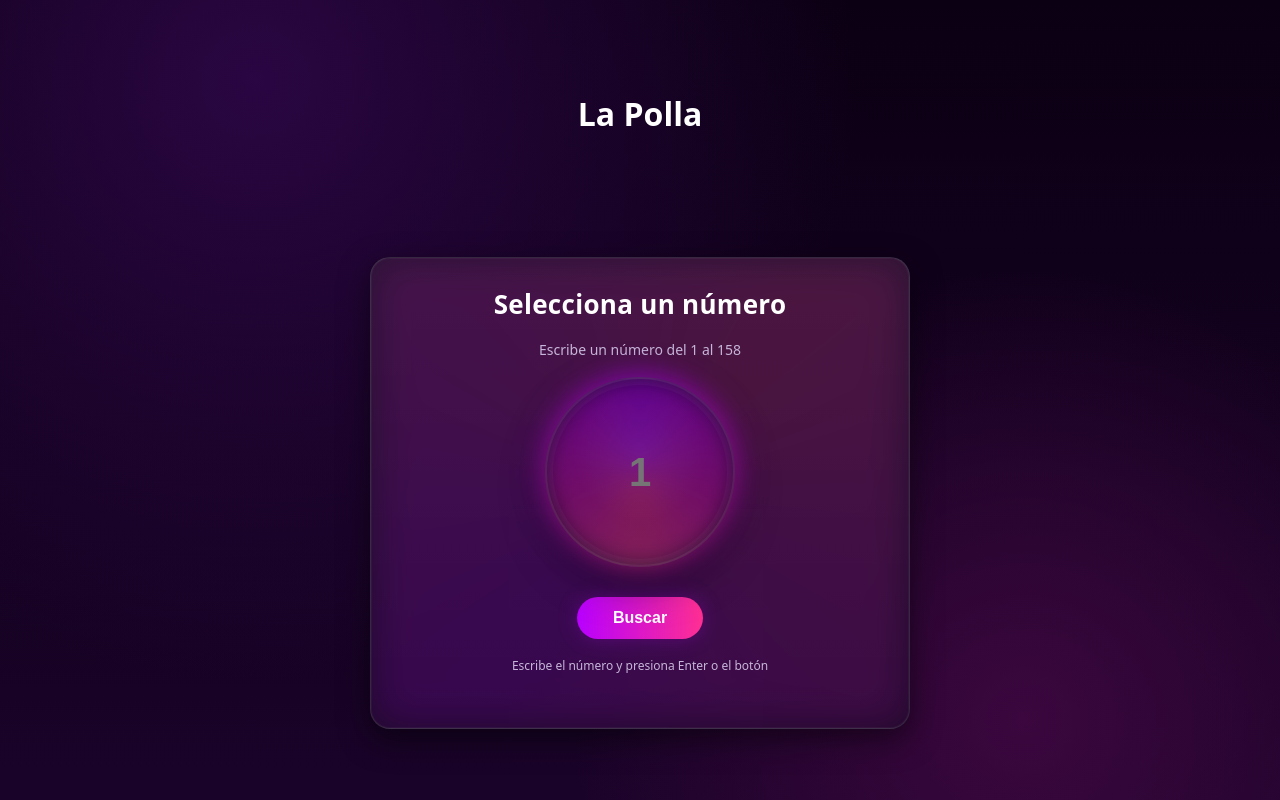
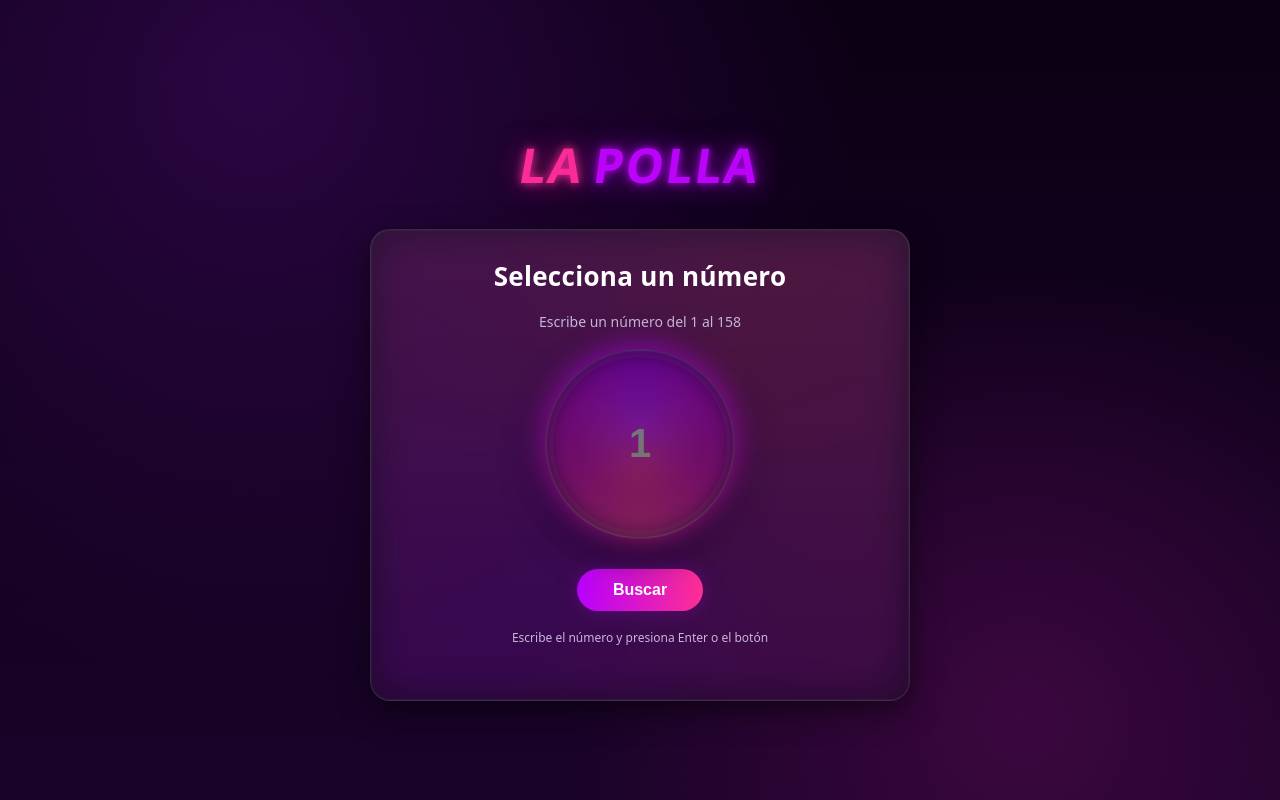
Before and after one commit to raimundo-vicuna/LAPOLLA, a plain HTML site: page index.html in a window 1280 px wide. Drawn offline with Linux system fonts and the light colour scheme; no server answers.

Commit message:
deploy version

```diff
--- a/index.html
+++ b/index.html
@@ -3,11 +3,19 @@
 <head>
   <meta charset="UTF-8" />
   <meta name="viewport" content="width=device-width, initial-scale=1" />
+  <link rel="manifest" href="manifest.json">
+  <meta name="apple-mobile-web-app-capable" content="yes">
+  <meta name="apple-mobile-web-app-status-bar-style" content="black-translucent">
+  <meta name="apple-mobile-web-app-title" content="La Polla">
+  <link rel="apple-touch-icon" href="icons/icon-512.png">
+
+
   <title>La Polla</title>
   <link rel="stylesheet" href="styles.css">
 </head>
 <body>
-  <h1>La Polla</h1>
+ <div class="wrapper">
+  <h1><span>La</span><span> Polla</span></h1>
   <main class="card">
     <div class="card-content">
       <div class="title">Selecciona un número</div>
@@ -20,7 +28,9 @@
       <div id="frase" class="frase"></div>
     </div>
   </main>
-<script src="https://www.gstatic.com/firebasejs/8.10.1/firebase-app.js"></script>
+ </div>
+
+  <script src="https://www.gstatic.com/firebasejs/8.10.1/firebase-app.js"></script>
 <script src="https://www.gstatic.com/firebasejs/8.10.1/firebase-firestore.js"></script>
 
 <script src="firebaseConfig.js"></script>
--- a/styles.css
+++ b/styles.css
@@ -7,8 +7,13 @@
   --text:#ffffff;
   --muted:#c7b6d9;
 }
-*{box-sizing:border-box}
-html,body{height:100%}
+*{
+  box-sizing:border-box;
+  cursor:default;
+}
+html,body{
+  height:100%;
+}
 body{
   margin:0;
   font-family:Poppins,system-ui,Segoe UI,Roboto,Arial;
@@ -22,6 +27,77 @@ body{
   padding:20px;
 }
 
+h1 {
+  font-size: clamp(32px, 4vw, 48px);
+  font-weight: 800;
+  letter-spacing: 2px;
+  text-transform: uppercase;
+  display: flex;
+  gap: 10px;
+  align-items: baseline;
+  user-select: none;
+}
+
+h1 span:nth-child(1) {
+  color: var(--accent1);
+  text-shadow:
+    0 0 12px var(--accent1),
+    0 0 30px rgba(184, 0, 255, 0.6),
+    0 0 60px rgba(184, 0, 255, 0.3);
+  transform: skewX(-10deg);
+  animation: colorShift1 6s ease-in-out infinite alternate;
+}
+
+h1 span:nth-child(2) {
+  color: var(--accent2);
+  text-shadow:
+    0 0 12px var(--accent2),
+    0 0 30px rgba(255, 47, 146, 0.6),
+    0 0 60px rgba(255, 47, 146, 0.3);
+  transform: skewX(-8deg);
+  animation: colorShift2 6s ease-in-out infinite alternate;
+}
+
+@keyframes colorShift1 {
+  0% {
+    color: var(--accent1);
+    text-shadow:
+      0 0 10px var(--accent1),
+      0 0 25px rgba(184, 0, 255, 0.5),
+      0 0 45px rgba(184, 0, 255, 0.3);
+  }
+  100% {
+    color: var(--accent2);
+    text-shadow:
+      0 0 10px var(--accent2),
+      0 0 25px rgba(255, 47, 146, 0.5),
+      0 0 45px rgba(255, 47, 146, 0.3);
+  }
+}
+
+@keyframes colorShift2 {
+  0% {
+    color: var(--accent2);
+    text-shadow:
+      0 0 10px var(--accent2),
+      0 0 25px rgba(255, 47, 146, 0.5),
+      0 0 45px rgba(255, 47, 146, 0.3);
+  }
+  100% {
+    color: var(--accent1);
+    text-shadow:
+      0 0 10px var(--accent1),
+      0 0 25px rgba(184, 0, 255, 0.5),
+      0 0 45px rgba(184, 0, 255, 0.3);
+  }
+}
+
+
+.wrapper {
+  display: flex;
+  flex-direction: column;
+  align-items: center;
+}
 .card{
   width:min(92vw,540px);
   background:linear-gradient(180deg, rgba(255,255,255,0.06), rgba(255,255,255,0.02)), var(--card);
```
Also changed, not shown: .github/workflows/firebase-hosting-merge.yml (deleted), .github/workflows/firebase-hosting-pull-request.yml (deleted), icons/icon-192.png (added), icons/icon-512.png (added), icons/icon-64.png (added), manifest.json (added), script.js (line endings or trailing spaces), 1 other file.
